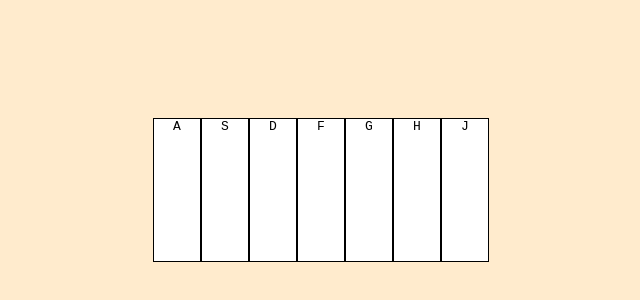
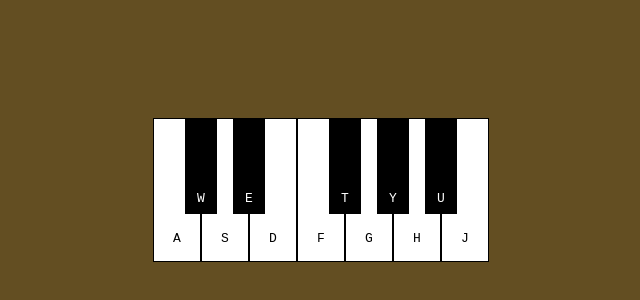
Before and after one commit to baltasn/virtual-piano---frontend-core---jetbrains-academy, a plain HTML site: page index.html in a window 1280 px wide. Shown: the part 218-518 px from the top of the page, without its empty margins (319-959 px from the left). Drawn offline with Linux system fonts and the light colour scheme.

Commit message:
Stage 5/5: Adding and styling new keys
    Add 5 <kbd> tags to the HTML document body that will be responsible for the black keys: W, E, T, Y, and U.
    Create event handlers that play audio when keys with these characters are pressed.
    Wrap all the white keys in one <div> tag with the class white-keys.
    Wrap all the black keys in one <div> tag with the class black-keys.
    Set the color of the black keys to black.
    Resize the black keys, remembering to set the display property to inline-block value.
    Change the location of the black keys using positioning properties.
    Change the color of the letters displayed on the black keys.

```diff
--- a/index.html
+++ b/index.html
@@ -7,6 +7,7 @@
 </head>
 <body>
 <div class="container">
+    <div class="white-keys">
         <kbd>A</kbd>
         <kbd>S</kbd>
         <kbd>D</kbd>
@@ -15,6 +16,14 @@
         <kbd>H</kbd>
         <kbd>J</kbd>
     </div>
+    <div class="black-keys">
+        <kbd>W</kbd>
+        <kbd id="eKey">E</kbd>
+        <kbd>T</kbd>
+        <kbd>Y</kbd>
+        <kbd>U</kbd>
+    </div>
+</div>
 <script src="script.js"></script>
 </body>
 </html>
--- a/script.js
+++ b/script.js
@@ -2,15 +2,17 @@
 
 document.addEventListener("keypress", handleKeyPress);
 
+const whiteKeys = ['A', 'S', 'D', 'F', 'G', 'H', 'J'];
+const blackKeys = ['W', 'E', 'T', 'Y', 'U'];
+
 function handleKeyPress(e) {
-  const keys = ['A', 'S', 'D', 'F', 'G', 'H', 'J'];
   const keyPressed = e.key.toUpperCase();
-  if (keys.includes(keyPressed)) {
+  if (whiteKeys.includes(keyPressed) || blackKeys.includes(keyPressed)) {
     createSoundObject(keyPressed).play();
   }
 }
 
 function createSoundObject(keyPressed) {
-  const audio = new Audio(`white_keys/${keyPressed}.mp3`);
+  const audio = new Audio(`keys/${keyPressed}.mp3`);
   return audio;
 }
--- a/styles.css
+++ b/styles.css
@@ -2,7 +2,7 @@
   box-sizing: border-box;
 }
 body {
-  background-color: blanchedalmond;
+  background-color: #634e22;
   height: 100vh;
   display: flex;
   align-items: center;
@@ -10,20 +10,48 @@ body {
 }
 
 .container {
-  width: 23rem;
+  width: 21rem;
   margin: 0 auto;
+  position: relative;
+}
+
+.white-keys{
   display:flex;
   justify-content:center;
   align-content: center;
+  position: relative;
+  width: 21rem;
 }
 
-kbd {
+.white-keys kbd {
   background-color: white;
   border: 1px solid black;
   display: inline-block;
-
   width: 3rem;
   height: 9rem;
   text-align: center;
-  align-items: center;
+  line-height : 15rem;
 }
+
+.black-keys{
+  display:flex;
+  position: absolute;
+  top: 0rem;
+  left: 2rem;
+}
+
+.black-keys kbd {
+  color: white;
+  background-color: black;
+  border: 1px solid black;
+  display: inline-block;
+  width: 2rem;
+  height: 6rem;
+  text-align: center;
+  margin-right: 1rem;
+  line-height : 10rem;
+}
+
+#eKey {
+  margin-right: 4rem;
+}
```
Also changed, not shown: 19 other files. Lines whose indentation alone changed are shown as unchanged.
